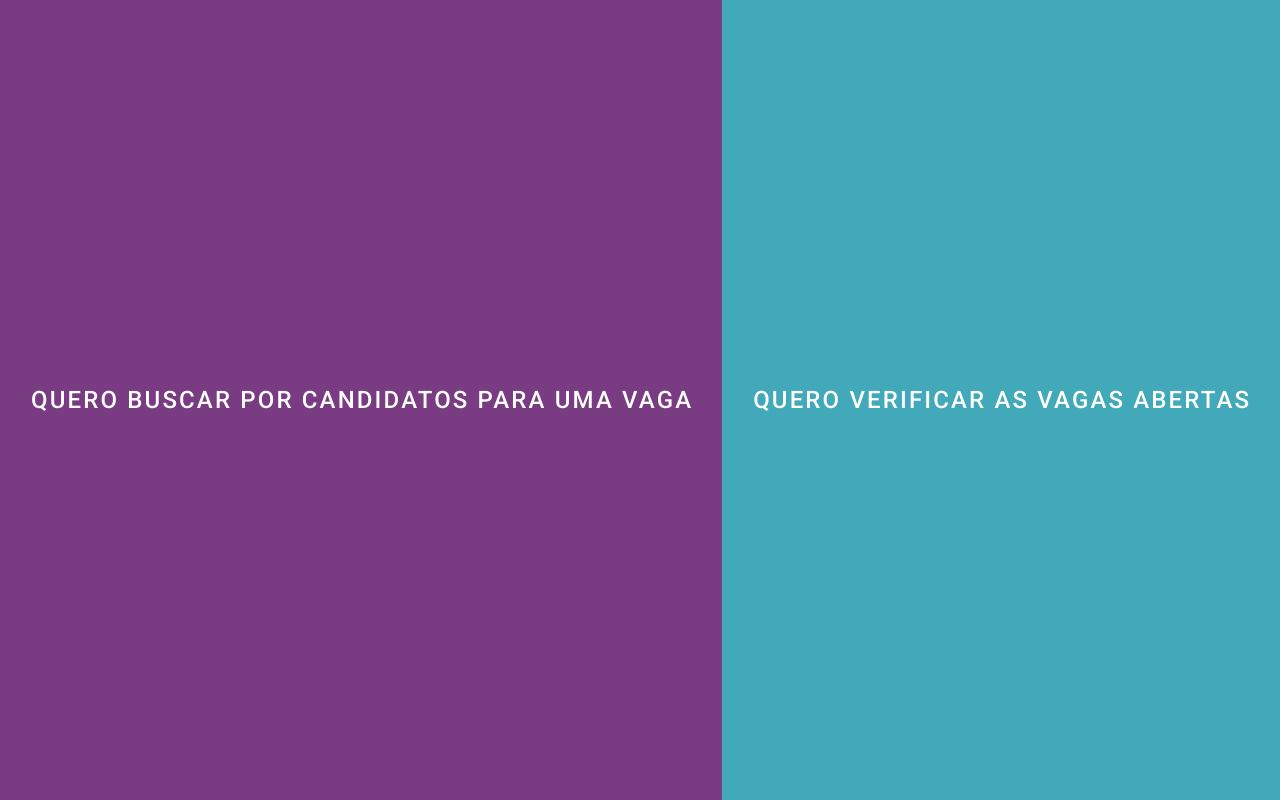
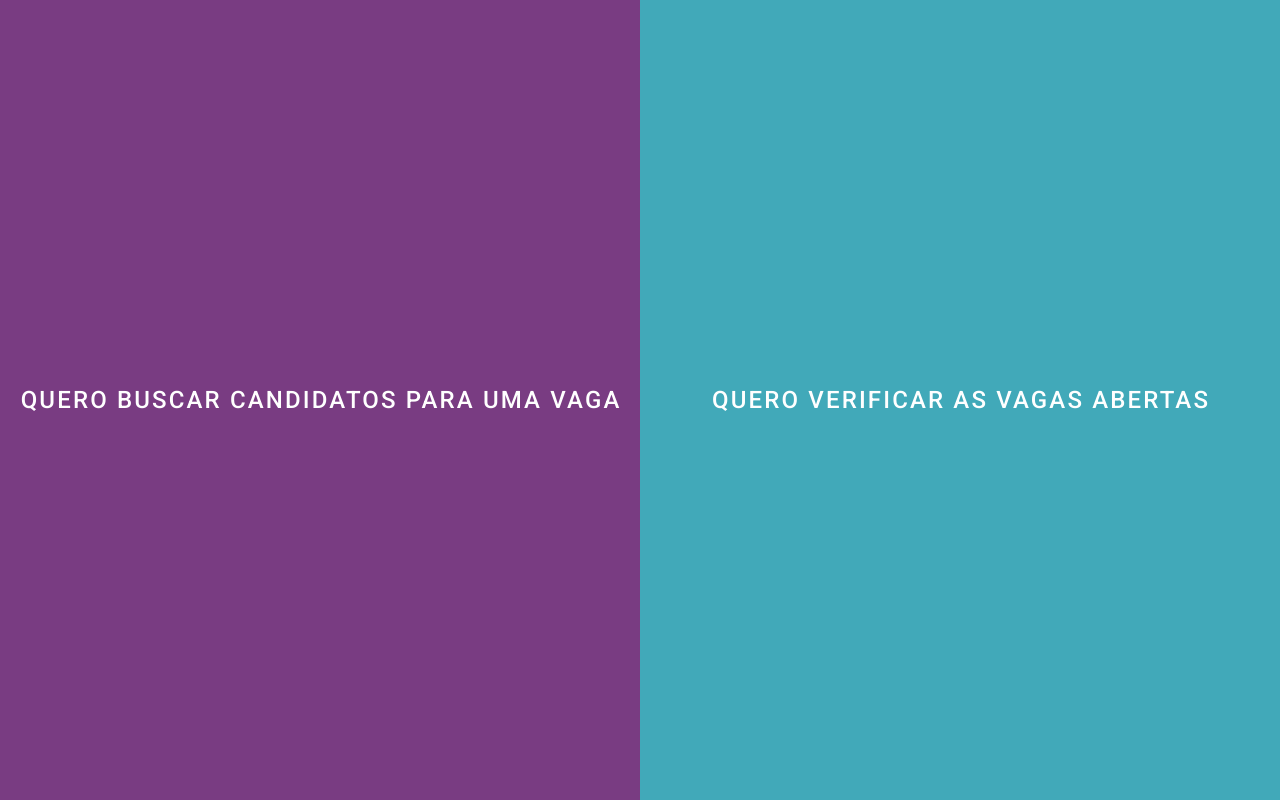
Before and after one commit to ArthurSiqueiraS/recruitment_front, a Nuxt app: page / in a window 1280 px wide. Built offline with nearby package versions, Linux system fonts and the light colour scheme.

Commit message:
Added database update button

```diff
--- a/components/QualificationFilters.vue
+++ b/components/QualificationFilters.vue
@@ -25,6 +25,7 @@
       chips
       label="Tecnologias"
       clearable
+      deletable-chips
     />
     <div class="mt-4 grey--text">Tempo de experiência</div>
     <v-range-slider
@@ -36,7 +37,19 @@
       thumb-size="25"
       thumb-label="always"
     />
-    <v-btn color="accent" @click="filter">Filtrar</v-btn>
+    <v-btn color="accent" @click="filter" depressed>Filtrar</v-btn>
+    <div class="mt-16 pt-md-16 d-flex flex-column">
+      <v-btn
+        @click="updateBase"
+        color="secondary"
+        small
+        :loading="updating"
+        depressed
+      >
+        Atualizar base
+      </v-btn>
+      <v-btn class="mt-4" text small color="grey" to="/">Voltar</v-btn>
+    </div>
   </div>
 </template>
 <script>
@@ -53,6 +66,7 @@ export default {
         experienceRange: [0, 12],
         technologies: [],
       },
+      updating: false,
     }
   },
   mounted() {
@@ -82,9 +96,7 @@ export default {
   },
   methods: {
     async fetchLocationOptions() {
-      const locations = await this.$axios.$get(
-        'http://localhost:3000/locations'
-      )
+      const locations = await this.$axios.$get('/locations')
 
       locations.sort((a, b) => {
         if (a.state === b.state) {
@@ -103,9 +115,7 @@ export default {
       this.locationOptions = locations
     },
     async fetchTechnologyOptions() {
-      const technologies = await this.$axios.$get(
-        'http://localhost:3000/technologies'
-      )
+      const technologies = await this.$axios.$get('/technologies')
 
       this.technologyOptions = technologies.map((t) => ({
         text: t.name,
@@ -114,6 +124,15 @@ export default {
     },
     filter() {
       this.$emit('filter', { ...this.filters, locations: this.locations })
+    },
+    async updateBase() {
+      this.updating = true
+      await this.$axios.post('/update_base')
+
+      this.fetchLocationOptions()
+      this.fetchTechnologyOptions()
+      this.filter()
+      this.updating = false
     },
   },
 }
--- a/components/structure/CollectionContainer.vue
+++ b/components/structure/CollectionContainer.vue
@@ -2,7 +2,7 @@
   <div
     class="collection-page d-flex flex-column align-center flex-md-row align-md-start"
   >
-    <div class="filters">
+    <div class="filters d-flex flex-column align-center">
       <QualificationFilters
         @filter="
           (params) => {
@@ -14,7 +14,7 @@
     <v-divider
       :vertical="$vuetify.breakpoint.mdAndUp"
       style="width: 100%"
-      class="my-4"
+      class="my-4 my-md-0"
     />
     <div class="collection-container py-md-6 px-md-16">
       <slot />
--- a/nuxt.config.js
+++ b/nuxt.config.js
@@ -1,4 +1,9 @@
 import colors from 'vuetify/es5/util/colors'
+
+const dev = process.env.NODE_ENV == 'development'
+const baseURL = dev
+  ? 'http://localhost:3000'
+  : 'https://recruitment-api-geekhunter.herokuapp.com'
 
 export default {
   // Disable server-side rendering (https://go.nuxtjs.dev/ssr-mode)
@@ -48,7 +53,9 @@ export default {
   ],
 
   // Axios module configuration (https://go.nuxtjs.dev/config-axios)
-  axios: {},
+  axios: {
+    baseURL,
+  },
 
   // Vuetify module configuration (https://go.nuxtjs.dev/config-vuetify)
   vuetify: {
--- a/pages/candidates/index.vue
+++ b/pages/candidates/index.vue
@@ -41,8 +41,7 @@
 <script>
 export default {
   async asyncData({ $axios }) {
-    const candidates = await $axios.$get('http://localhost:3000/candidates')
-    console.log(candidates)
+    const candidates = await $axios.$get('/candidates')
     return { candidates }
   },
   data() {
@@ -50,12 +49,9 @@ export default {
   },
   methods: {
     async fetchCandidates(params) {
-      this.candidates = await this.$axios.$get(
-        'http://localhost:3000/candidates',
-        {
-          params,
-        }
-      )
+      this.candidates = await this.$axios.$get('/candidates', {
+        params,
+      })
 
       this.params = params
     },
--- a/pages/index.vue
+++ b/pages/index.vue
@@ -1,9 +1,21 @@
 <template>
-  <div id="index" class="d-flex flex-column flex-sm-row">
-    <v-btn depressed tile color="primary" to="/candidates">
-      Quero buscar por candidatos para uma vaga
+  <div id="index" class="d-flex flex-column flex-md-row">
+    <v-btn
+      depressed
+      tile
+      color="primary"
+      to="/candidates"
+      :style="{ maxWidth: $vuetify.breakpoint.mdAndUp ? '50%' : '100%' }"
+    >
+      Quero buscar candidatos para uma vaga
     </v-btn>
-    <v-btn depressed tile color="secondary" to="/jobs">
+    <v-btn
+      depressed
+      tile
+      color="secondary"
+      to="/jobs"
+      :style="{ maxWidth: $vuetify.breakpoint.mdAndUp ? '50%' : '100%' }"
+    >
       Quero verificar as vagas abertas
     </v-btn>
   </div>
--- a/pages/jobs/index.vue
+++ b/pages/jobs/index.vue
@@ -0,0 +1,3 @@
+<template>
+  <CollectionContainer></CollectionContainer>
+</template>
```
